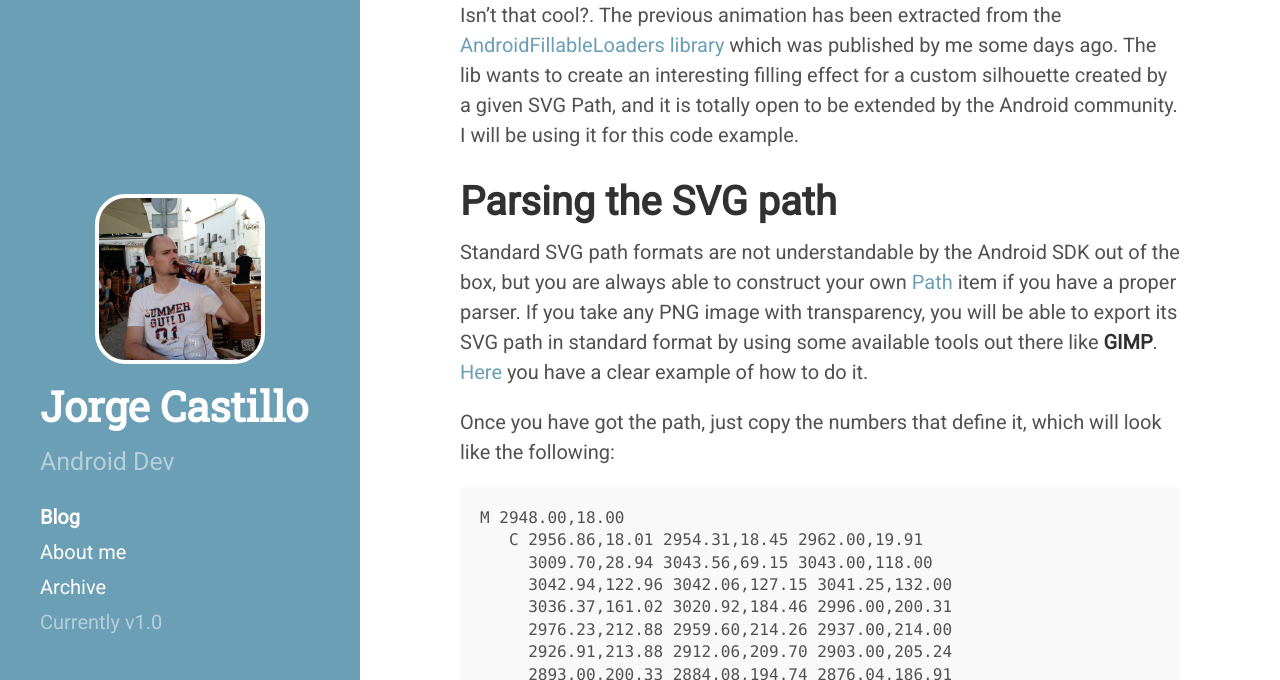
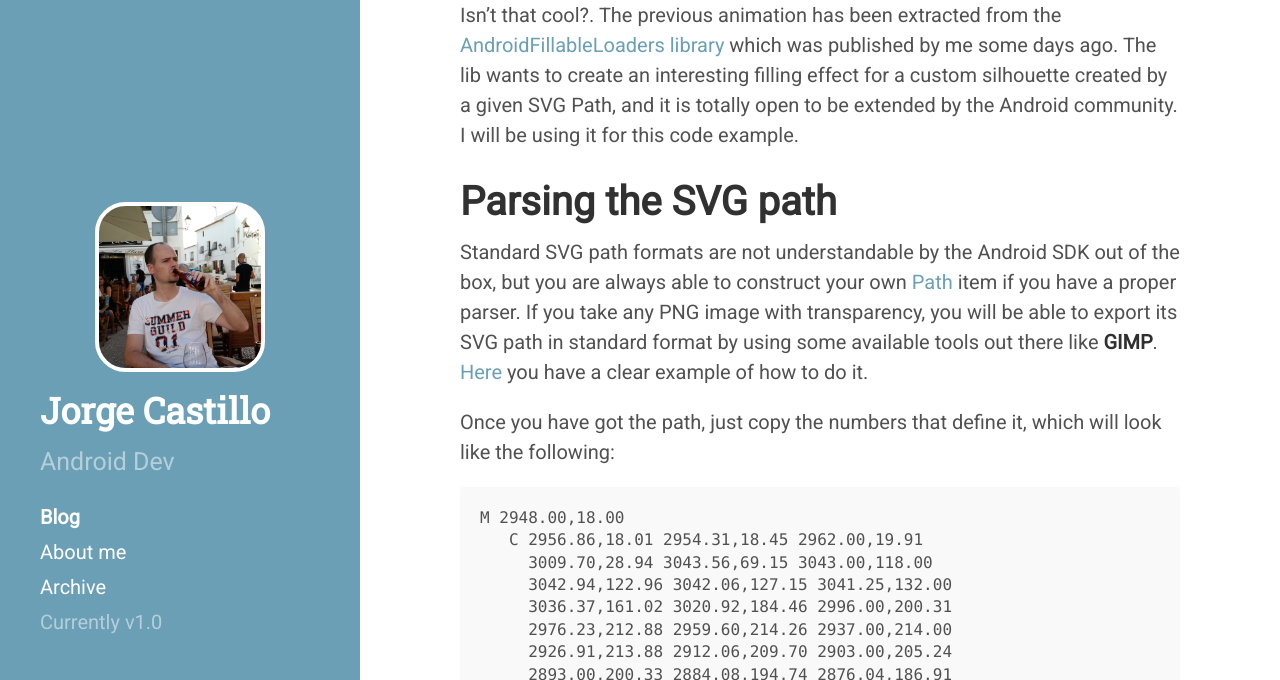
Before and after one commit to raja-ar/jorgecastilloprz.github.io, a Jekyll site: the page built from index.html, in a window 1280 px wide and 1400 px high. Shown: the part 720-1400 px from the top of the window. Built offline with Jekyll 4.4.1, drawn with Linux system fonts in a browser that asks for light colours; Markdown is read by kramdown in place of the engine named in the settings; the list of posts is cut into pages by our own code.

Commit message:
face fix.

```diff
--- a/public/css/hyde.css
+++ b/public/css/hyde.css
@@ -84,7 +84,7 @@ html {
   color: #fff;
   margin-top: 0;
   font-family: "Roboto Slab", "Abril Fatface", serif;
-  font-size: 2.1rem;
+  font-size: 1.8rem;
 }
 
 /* Sidebar nav */
```
